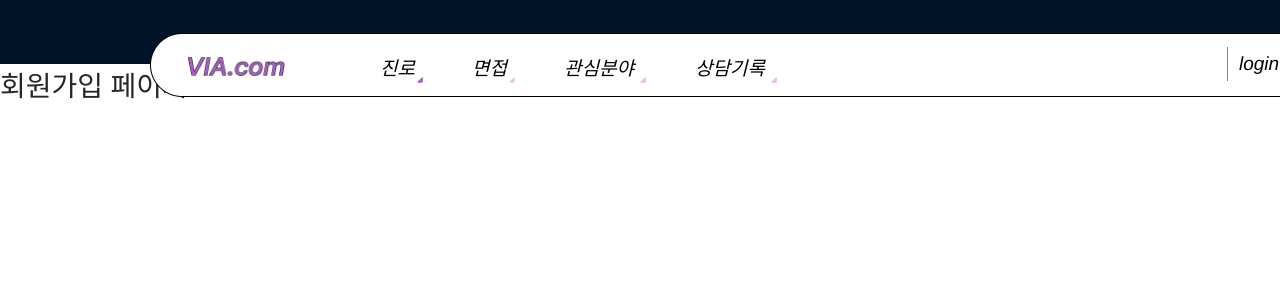
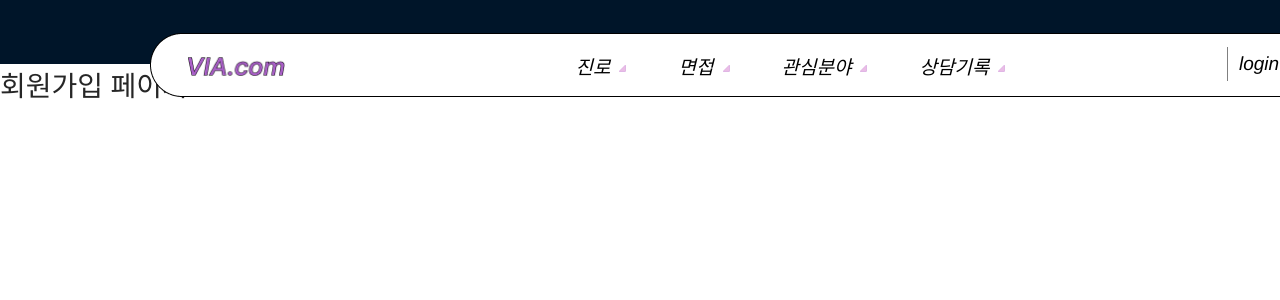
Before and after one commit to kimse0ngjun/via, a React (Create React App) app: page /signup in a window 1280 px wide. Shown: the top 300 px of the page. Built offline with nearby package versions, Linux system fonts and the light colour scheme.

Commit message:
헤더 네비게이션 인터랙션 개선
- AppHeader 컴포넌트에 마우스 호버 상태 관리 추가
- 네비게이션 아이템에 동적 이미지 변경 기능 구현
- 네비게이션 레이아웃 및 스타일 최적화
- 벡터 아이콘 동적 렌더링 로직 추가

```diff
--- a/src/components/AppHeader.js
+++ b/src/components/AppHeader.js
@@ -1,34 +1,38 @@
-// src/components/AppHeader.js
-import React from "react";
-import { Layout } from "antd";  // Layout import
-import { Link } from "react-router-dom";  // Link 사용
-import { ReactComponent as ArrowRight } from "../assets/arrow-right.svg";  // ArrowRight SVG를 React 컴포넌트로 가져오기
-import VIACom from "../assets/logo.png";  // VIA-com 이미지 경로
-import line2 from "../assets/line-2.svg";  // line2 이미지 경로
-import vector1 from "../assets/vector-1.svg";  // vector1 이미지 경로
-import vector2 from "../assets/vector-2.svg";  // vector2 이미지 경로
-import vector3 from "../assets/vector-3.svg";  // vector3 이미지 경로
-import vector4 from "../assets/vector-4.svg";  // vector4 이미지 경로
+import React, { useState } from "react";
+import { Layout } from "antd";
+import { Link } from "react-router-dom";
+import { ReactComponent as ArrowRight } from "../assets/arrow-right.svg";
+import VIACom from "../assets/logo.png";
+import line2 from "../assets/line-2.svg";
+import vector1 from "../assets/vector-1.png"; // 기본 이미지
+import vector2 from "../assets/vector-2.png"; // 마우스 오버 시 변경할 이미지
 
-import "../styles/AppHeader.css";  // 헤더 스타일시트
+import "../styles/AppHeader.css";
 
 const { Header } = Layout;
 
 const AppHeader = () => {
+  const [hovered, setHovered] = useState([false, false, false, false]);
+
+  const handleMouseEnter = (index) => {
+    setHovered((prev) => prev.map((_, i) => (i === index ? true : _)));
+  };
+
+  const handleMouseLeave = (index) => {
+    setHovered((prev) => prev.map((_, i) => (i === index ? false : _)));
+  };
+
   return (
     <Layout>
-      {/* 헤더 내부 구조 */}
       <Header className="header">
         <div className="box">
           <div className="overlap">
-            {/* 로그인 버튼 클릭 시 LoginPage로 이동 */}
             <Link to="/login">
               <button className="login-btn">
                 <div className="text-wrapper">login</div>
               </button>
             </Link>
 
-            {/* 회원가입 버튼 클릭 시 SignupPage로 이동 */}
             <Link to="/signup">
               <div className="signup-btn">
                 <div className="overlap-group">
@@ -40,24 +44,28 @@ const AppHeader = () => {
               </div>
             </Link>
 
-            {/* Line, VIA Logo */}
             <img className="line" alt="Line" src={line2} />
 
-            {/* VIA Logo 클릭 시 루트 페이지로 이동 */}
             <Link to="/">
               <img className="VIA-com" alt="VIA Logo" src={VIACom} />
             </Link>
 
-            {/* 네비게이션 바 */}
             <div className="navbar">
-              <div className="text-wrapper-2">진로</div>
-              <div className="text-wrapper-3">면접</div>
-              <img className="vector" alt="Vector" src={vector1} />
-              <div className="text-wrapper-4">관심분야</div>
-              <img className="img" alt="Vector" src={vector3} />
-              <div className="text-wrapper-5">상담기록</div>
-              <img className="vector-2" alt="Vector" src={vector4} />
-              <img className="vector-3" alt="Vector" src={vector2} />
+              {["진로", "면접", "관심분야", "상담기록"].map((label, index) => (
+                <div
+                  key={index}
+                  className="nav-item"
+                  onMouseEnter={() => handleMouseEnter(index)}
+                  onMouseLeave={() => handleMouseLeave(index)}
+                >
+                  <div className="nav-text">{label}</div>
+                  <img
+                    className="vector"
+                    alt="Vector"
+                    src={hovered[index] ? vector2 : vector1}
+                  />
+                </div>
+              ))}
             </div>
           </div>
         </div>
--- a/src/components/LoginPage.js
+++ b/src/components/LoginPage.js
@@ -1,6 +1,6 @@
 // src/components/LoginPage.js
 import React from 'react';
-import AppHeader from "./AppHeader";  // AppHeader를 import
+  // AppHeader를 import
 
 const LoginPage = () => {
   return (
--- a/src/components/SignupPage.js
+++ b/src/components/SignupPage.js
@@ -1,6 +1,6 @@
 // src/components/LoginPage.js
 import React from 'react';
-import AppHeader from "./AppHeader";  // AppHeader를 import
+// AppHeader를 import
 
 const SignupPage = () => {
   return (
--- a/src/styles/AppHeader.css
+++ b/src/styles/AppHeader.css
@@ -2,10 +2,12 @@
 * {
   box-sizing: border-box;
 }
+
 /* Box 부분 스타일 */
-.ant-layout-header{
+.ant-layout-header {
   background-color: white;
 }
+
 .box {
   height: 64px;
   width: 1281px;
@@ -124,6 +126,8 @@
   position: absolute;
   top: 20px;
   width: 404px;
+  display: flex;
+  justify-content: space-between;
 }
 
 .box .text-wrapper-2 {
@@ -157,11 +161,16 @@
 }
 
 .box .vector {
-  height: 7px;
-  left: 128px;
-  position: absolute;
-  top: 23px;
-  width: 7px;
+  background-image: url("../assets/vector-2.png"); /* 기본 이미지 */
+  background-size: contain;
+  background-repeat: no-repeat;
+  width: 8px; /* 이미지 크기 */
+  height: 8px;
+  display: inline-block;
+}
+
+.box .vector:hover {
+  background-image: url("../assets/vector-1.png"); /* 마우스 오버 시 이미지 변경 */
 }
 
 .box .text-wrapper-4 {
@@ -202,18 +211,28 @@
   width: 74px;
 }
 
-.box .vector-2 {
-  height: 7px;
-  left: 390px;
+.box .navbar {
+  height: 29px;
   position: absolute;
-  top: 23px;
-  width: 7px;
+  width: 450px;
+  top: 20px;
+  left: 50%;
+  transform: translateX(-50%); /* 중앙 정렬 */
+  display: flex;
+  justify-content: space-between;
 }
 
-.box .vector-3 {
-  height: 7px;
-  left: 36px;
-  position: absolute;
-  top: 23px;
-  width: 7px;
+.box .nav-item {
+  display: flex;
+  align-items: center;
+  margin: 0 10px; /* 아이템 간 간격 */
 }
+
+.box .nav-text {
+  color: #000000;
+  font-family: "Inter-MediumItalic", Helvetica;
+  font-size: 19px;
+  font-style: italic;
+  font-weight: 500;
+  margin-right: 8px; /* 텍스트와 아이콘 간의 간격 */
+}
--- a/src/styles/SignupBtn.css
+++ b/src/styles/SignupBtn.css
@@ -1,38 +1,78 @@
-.box {
-    border: none;
-    background: none;
-    padding: 0;
-    cursor: pointer;
+/* 기본 스타일 */
+* {
+  box-sizing: border-box;
 }
 
-  .signup-btn {
-    margin-top: 39px;
-    margin-left: 1267px;
-    height: 52px;
+/* Box 부분 스타일 */
+.ant-layout-header {
+  background-color: white;
+}
+
+.box {
+  height: 64px;
+  width: 1281px;
+  position: relative;
+}
+
+.box .header {
+  background-color: transparent;
+  height: 64px;
   left: 0;
   position: fixed;
+  top: 33px;
+  width: 1283px;
+}
+
+.box .overlap {
+  background-image: url(../assets/rectangle-15.png);
+  background-size: 100% 100%;
+  height: 64px;
+  position: relative;
+  width: 1281px;
+  margin-left: 100px;
+  margin-top: 33px;
+}
+
+.box .login-btn {
+  all: unset;
+  box-sizing: border-box;
+  height: 23px;
+  left: 1089px;
+  position: absolute;
+  top: 20px;
+  width: 46px;
+}
+
+.box .text-wrapper {
+  color: #000000;
+  font-family: "Inter-MediumItalic", Helvetica;
+  font-size: 19px;
+  font-style: italic;
+  font-weight: 500;
+  left: 0;
+  letter-spacing: 0;
+  line-height: normal;
+  position: absolute;
   top: 0;
+}
+
+.box .signup-btn {
+  height: 52px;
+  left: 1148px;
+  position: absolute;
+  top: 6px;
   width: 131px;
 }
 
-  .signup-btn:focus {
-    outline: none;
-  }
-
-  .overlap-group {
+.box .overlap-group {
   background-image: url(../assets/rectangle-1.svg);
   background-size: 100% 100%;
   height: 52px;
   position: relative;
   width: 129px;
-    color: black; /* 기본 색상 설정 */
 }
 
-  .signup-btn:hover .overlap-group {
-    color: #7A3E9D; /* 마우스 오버 시 색상 변경 */
-  }
-
-  .overlap {
+.box .vuesax-linear-arrow-wrapper {
   background-color: #ffffff;
   border-radius: 20.5px / 20.51px;
   height: 41px;
@@ -42,21 +82,15 @@
   width: 41px;
 }
 
-  .vuesax-linear-arrow {
+.box .vuesax-linear-arrow {
   height: 24px !important;
   left: 9px !important;
   position: absolute !important;
   top: 8px !important;
   width: 24px !important;
-    transition: color 0.3s ease; /* 색상 변화에 부드러운 전환 추가 */
-    color: black; /* 기본 색상 설정 */
 }
 
-  .vuesax-linear-arrow:hover {
-    color: #7A3E9D; /* 마우스 오버 시 SVG 색상 변경 */
-  }
-
-  .text-wrapper {
+.box .div {
   color: #000000;
   font-family: "Inter-MediumItalic", Helvetica;
   font-size: 19px;
@@ -69,3 +103,112 @@
   top: 15px;
   width: 63px;
 }
+
+.box .line {
+  height: 34px;
+  left: 1077px;
+  object-fit: cover;
+  position: absolute;
+  top: 14px;
+  width: 1px;
+}
+
+.box .VIA-com {
+  height: 19px;
+  left: 37px;
+  position: absolute;
+  top: 24px;
+  width: 98px;
+}
+
+.box .navbar {
+  height: 29px;
+  position: absolute;
+  top: 20px;
+  left: 50%;
+  transform: translateX(-50%); /* 중앙 정렬 */
+  width: auto;
+  display: flex;
+  justify-content: space-between;
+}
+
+.box .text-wrapper-2 {
+  color: #000000;
+  font-family: "Inter-MediumItalic", Helvetica;
+  font-size: 19px;
+  font-style: italic;
+  font-weight: 500;
+  left: 0;
+  letter-spacing: 0;
+  line-height: normal;
+  position: absolute;
+  top: 0;
+  white-space: nowrap;
+  width: 35px;
+}
+
+.box .text-wrapper-3 {
+  color: #000000;
+  font-family: "Inter-MediumItalic", Helvetica;
+  font-size: 19px;
+  font-style: italic;
+  font-weight: 500;
+  left: 92px;
+  letter-spacing: 0;
+  line-height: normal;
+  position: absolute;
+  top: 0;
+  white-space: nowrap;
+  width: 35px;
+}
+
+.box .vector {
+  background-image: url("../assets/vector-2.png"); /* 기본 이미지 */
+  background-size: contain;
+  background-repeat: no-repeat;
+  width: 24px; /* 이미지 크기 */
+  height: 24px;
+  display: inline-block;
+}
+
+.box .vector:hover {
+  background-image: url("../assets/vector-1.png"); /* 마우스 오버 시 이미지 변경 */
+}
+
+.box .text-wrapper-4 {
+  color: #000000;
+  font-family: "Inter-MediumItalic", Helvetica;
+  font-size: 19px;
+  font-style: italic;
+  font-weight: 500;
+  left: 184px;
+  letter-spacing: 0;
+  line-height: normal;
+  position: absolute;
+  top: 0;
+  white-space: nowrap;
+  width: 74px;
+}
+
+.box .img {
+  height: 7px;
+  left: 259px;
+  position: absolute;
+  top: 23px;
+  width: 7px;
+}
+
+.box .text-wrapper-5 {
+  color: #000000;
+  font-family: "Inter-MediumItalic", Helvetica;
+  font-size: 19px;
+  font-style: italic;
+  font-weight: 500;
+  left: 315px;
+  letter-spacing: 0;
+  line-height: normal;
+  position: absolute;
+  top: 0;
+  white-space: nowrap;
+  width: 74px;
+}
```
Also changed, not shown: src/assets/vector-1.png (added), src/assets/vector-2.png (added). Lines whose indentation alone changed are shown as unchanged.
